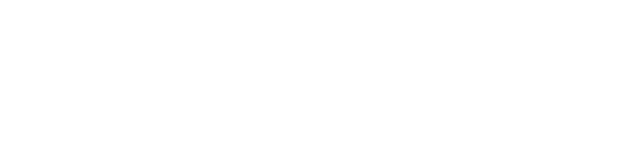
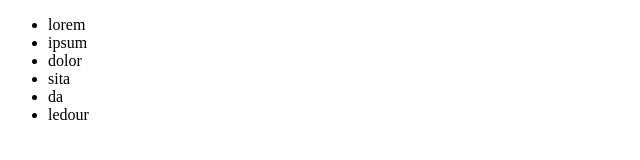
Before and after one commit to MrErik402/feladat_erik, a plain HTML site: page index.html in a window 1280 px wide. Shown: the whole page, without its empty margins (0-640 px from the left). Drawn offline with Linux system fonts and the light colour scheme.

Commit message:
UL lista hozzáadása

```diff
--- a/index.html
+++ b/index.html
@@ -8,6 +8,13 @@
     <title>Feladat</title>
 </head>
 <body>
-
+    <ul>
+        <li>lorem</li>
+        <li>ipsum</li>
+        <li>dolor</li>
+        <li>sita</li>
+        <li>da</li>
+        <li>ledour</li>
+    </ul>
 </body>
 </html>
```
